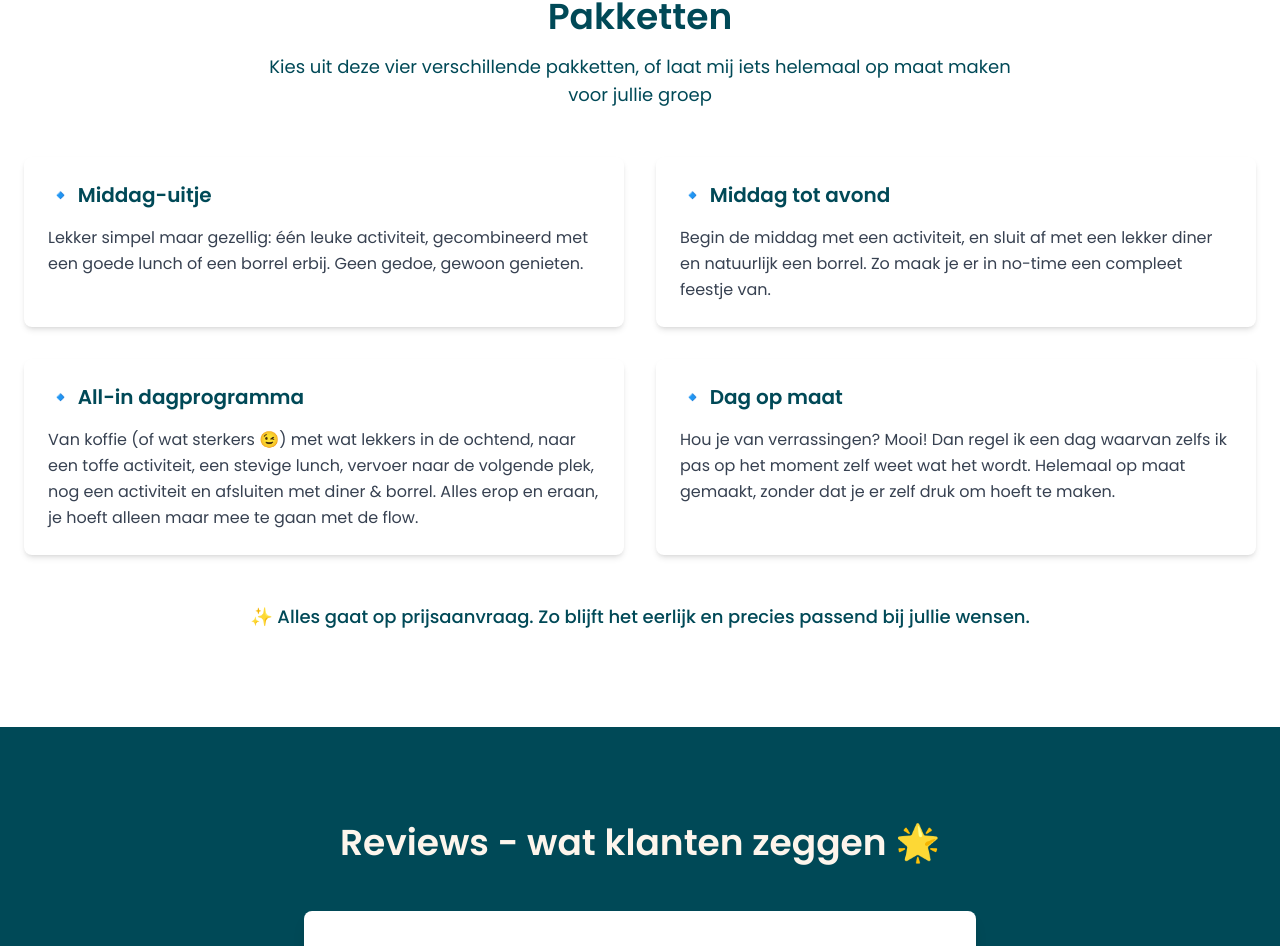
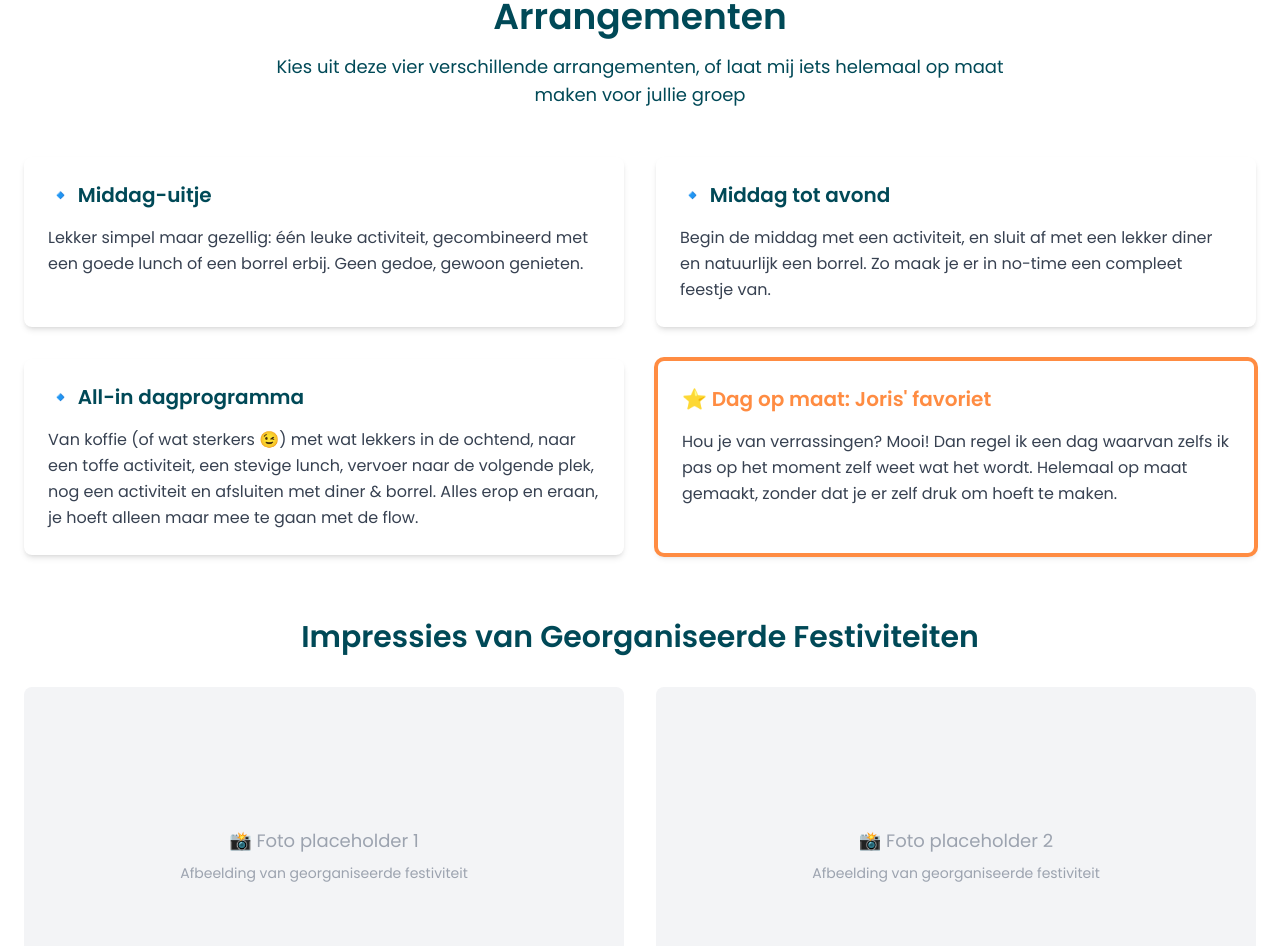
Before and after one commit to Rubenkl/jorisorganiseerthet-website, a React (Vite) app: page / in a window 1280 px wide. Shown: the part 1844-2790 px from the top of the page. Built offline with nearby package versions, Linux system fonts and the light colour scheme.

Commit message:
Refactor event details and add image placeholders

```diff
--- a/src/components/FooterSection.tsx
+++ b/src/components/FooterSection.tsx
@@ -18,7 +18,7 @@ const FooterSection = () => {
             <ul className="space-y-2 text-sm">
               <li><a href="#hero" className="hover:text-joris-orange transition-colors">Home</a></li>
               <li><a href="#wat-ik-doe" className="hover:text-joris-orange transition-colors">Wat ik doe!</a></li>
-              <li><a href="#portfolio" className="hover:text-joris-orange transition-colors">Pakketten</a></li>
+              <li><a href="#portfolio" className="hover:text-joris-orange transition-colors">Arrangementen</a></li>
               <li><a href="#testimonials" className="hover:text-joris-orange transition-colors">Reviews</a></li>
               <li><a href="#contact" className="hover:text-joris-orange transition-colors">Contact</a></li>
             </ul>
--- a/src/components/Navbar.tsx
+++ b/src/components/Navbar.tsx
@@ -22,7 +22,7 @@ const Navbar = () => {
   const navLinks = [
     { name: 'Home', href: '#hero' },
     { name: 'Wat ik doe!', href: '#wat-ik-doe' },
-    { name: 'Pakketten', href: '#portfolio' },
+    { name: 'Arrangementen', href: '#portfolio' },
     { name: 'Reviews', href: '#testimonials' },
     { name: 'Contact', href: '#contact' }
   ];
--- a/src/components/PortfolioSection.tsx
+++ b/src/components/PortfolioSection.tsx
@@ -6,37 +6,66 @@ const PortfolioSection = () => {
   const packageItems = [
     {
       title: "🔹 Middag-uitje",
-      description: "Lekker simpel maar gezellig: één leuke activiteit, gecombineerd met een goede lunch of een borrel erbij. Geen gedoe, gewoon genieten."
+      description: "Lekker simpel maar gezellig: één leuke activiteit, gecombineerd met een goede lunch of een borrel erbij. Geen gedoe, gewoon genieten.",
+      isHighlighted: false
     },
     {
       title: "🔹 Middag tot avond",
-      description: "Begin de middag met een activiteit, en sluit af met een lekker diner en natuurlijk een borrel. Zo maak je er in no-time een compleet feestje van."
+      description: "Begin de middag met een activiteit, en sluit af met een lekker diner en natuurlijk een borrel. Zo maak je er in no-time een compleet feestje van.",
+      isHighlighted: false
     },
     {
       title: "🔹 All-in dagprogramma",
-      description: "Van koffie (of wat sterkers 😉) met wat lekkers in de ochtend, naar een toffe activiteit, een stevige lunch, vervoer naar de volgende plek, nog een activiteit en afsluiten met diner & borrel. Alles erop en eraan, je hoeft alleen maar mee te gaan met de flow."
+      description: "Van koffie (of wat sterkers 😉) met wat lekkers in de ochtend, naar een toffe activiteit, een stevige lunch, vervoer naar de volgende plek, nog een activiteit en afsluiten met diner & borrel. Alles erop en eraan, je hoeft alleen maar mee te gaan met de flow.",
+      isHighlighted: false
     },
     {
-      title: "🔹 Dag op maat",
-      description: "Hou je van verrassingen? Mooi! Dan regel ik een dag waarvan zelfs ik pas op het moment zelf weet wat het wordt. Helemaal op maat gemaakt, zonder dat je er zelf druk om hoeft te maken."
+      title: "⭐ Dag op maat: Joris' favoriet",
+      description: "Hou je van verrassingen? Mooi! Dan regel ik een dag waarvan zelfs ik pas op het moment zelf weet wat het wordt. Helemaal op maat gemaakt, zonder dat je er zelf druk om hoeft te maken.",
+      isHighlighted: true
     }
   ];
 
   return (
     <section id="portfolio" className="section-padding bg-white">
       <div className="container">
-        <h2 className="text-3xl md:text-4xl font-semibold text-joris-teal mb-4 text-center">Pakketten</h2>
+        <h2 className="text-3xl md:text-4xl font-semibold text-joris-teal mb-4 text-center">Arrangementen</h2>
         <p className="text-lg text-center max-w-3xl mx-auto mb-12">
-          Kies uit deze vier verschillende pakketten, of laat mij iets helemaal op maat maken voor jullie groep
+          Kies uit deze vier verschillende arrangementen, of laat mij iets helemaal op maat maken voor jullie groep
         </p>
 
         <div className="grid md:grid-cols-2 gap-8">
           {packageItems.map((item, index) => (
-            <div key={index} className="bg-white rounded-lg shadow-md hover:shadow-xl transition-shadow p-6">
-              <h3 className="font-semibold text-xl mb-4 text-joris-teal">{item.title}</h3>
+            <div key={index} className={`bg-white rounded-lg shadow-md hover:shadow-xl transition-all p-6 ${
+              item.isHighlighted ? 'ring-2 ring-joris-orange border-2 border-joris-orange' : ''
+            }`}>
+              <h3 className={`font-semibold text-xl mb-4 ${
+                item.isHighlighted ? 'text-joris-orange' : 'text-joris-teal'
+              }`}>{item.title}</h3>
               <p className="text-gray-700 leading-relaxed">{item.description}</p>
             </div>
           ))}
+        </div>
+
+        {/* Images section */}
+        <div className="mt-16">
+          <h3 className="text-2xl md:text-3xl font-semibold text-joris-teal mb-8 text-center">
+            Impressies van Georganiseerde Festiviteiten
+          </h3>
+          <div className="grid md:grid-cols-2 gap-8">
+            <div className="bg-gray-100 rounded-lg overflow-hidden aspect-video flex items-center justify-center">
+              <div className="text-center text-gray-400">
+                <p className="text-lg">📸 Foto placeholder 1</p>
+                <p className="text-sm mt-2">Afbeelding van georganiseerde festiviteit</p>
+              </div>
+            </div>
+            <div className="bg-gray-100 rounded-lg overflow-hidden aspect-video flex items-center justify-center">
+              <div className="text-center text-gray-400">
+                <p className="text-lg">📸 Foto placeholder 2</p>
+                <p className="text-sm mt-2">Afbeelding van georganiseerde festiviteit</p>
+              </div>
+            </div>
+          </div>
         </div>
 
         <div className="mt-12 text-center">
--- a/src/components/WatIkDoeSection.tsx
+++ b/src/components/WatIkDoeSection.tsx
@@ -20,7 +20,7 @@ const WatIkDoeSection = () => {
                 Hoi! Ik ben Joris Lansink
               </h2>
               <p className="text-joris-orange font-medium text-lg">
-                28 jaar • Albergen • Regelt Het van A tot Z
+                Regelt Het van A tot Z
               </p>
             </div>
 
```
